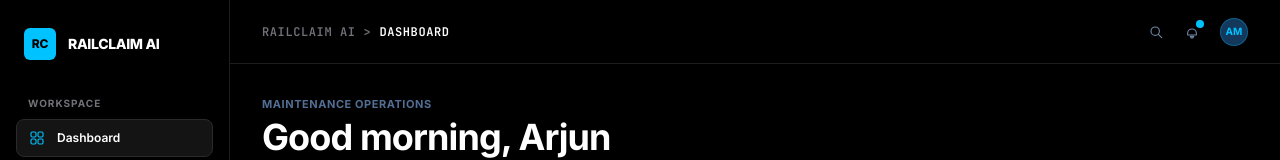
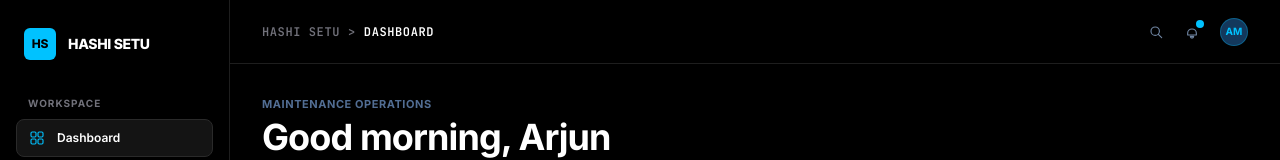
Before and after one commit to Prabhas49/RAILCLAIM, a React (Vite) app: page / in a window 1280 px wide. Shown: the top 160 px of the page. Built offline with nearby package versions, Linux system fonts and the light colour scheme.

Commit message:
Rename brand to HASHI SETU in Sidebar and Topbar

```diff
--- a/src/components/Sidebar.tsx
+++ b/src/components/Sidebar.tsx
@@ -35,10 +35,10 @@ export function Sidebar({
       {/* ── Brand Header ────────────────────────────────────────────── */}
       <div className="flex items-center gap-3 px-2 py-3 cursor-pointer" onClick={() => onNavigate('dashboard')}>
         <div className="h-8 w-8 rounded-[6px] bg-[#00C2FF] flex items-center justify-center font-black text-black text-xs tracking-tight shadow-sm">
-          RC
+          HS
         </div>
         <span className="font-extrabold tracking-tight text-white text-sm">
-          RAILCLAIM AI
+          HASHI SETU
         </span>
       </div>
 
--- a/src/components/Topbar.tsx
+++ b/src/components/Topbar.tsx
@@ -21,7 +21,7 @@ export function Topbar({ currentView = 'dashboard' }: { currentView?: ViewId; ru
     <header className="h-16 px-8 border-b border-[#1e1e1e] bg-black flex items-center justify-between select-none">
       {/* ── Breadcrumbs ────────────────────────────────────────────── */}
       <div className="flex items-center gap-2 font-mono text-xs font-semibold tracking-wider text-[#71717a]">
-        <span>RAILCLAIM AI</span>
+        <span>HASHI SETU</span>
         <span>&gt;</span>
         <span className="text-white font-bold">{currentTitle}</span>
       </div>
```
